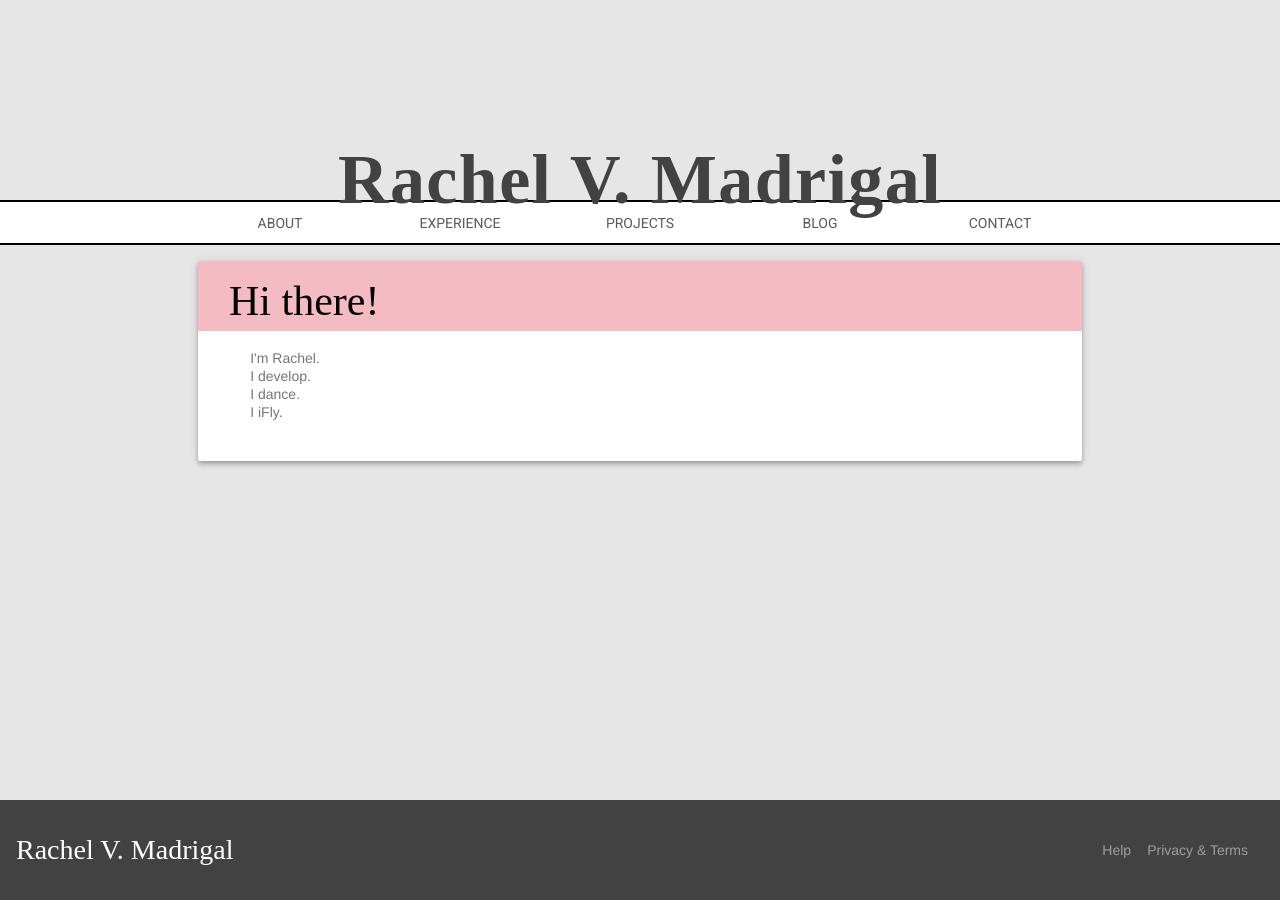
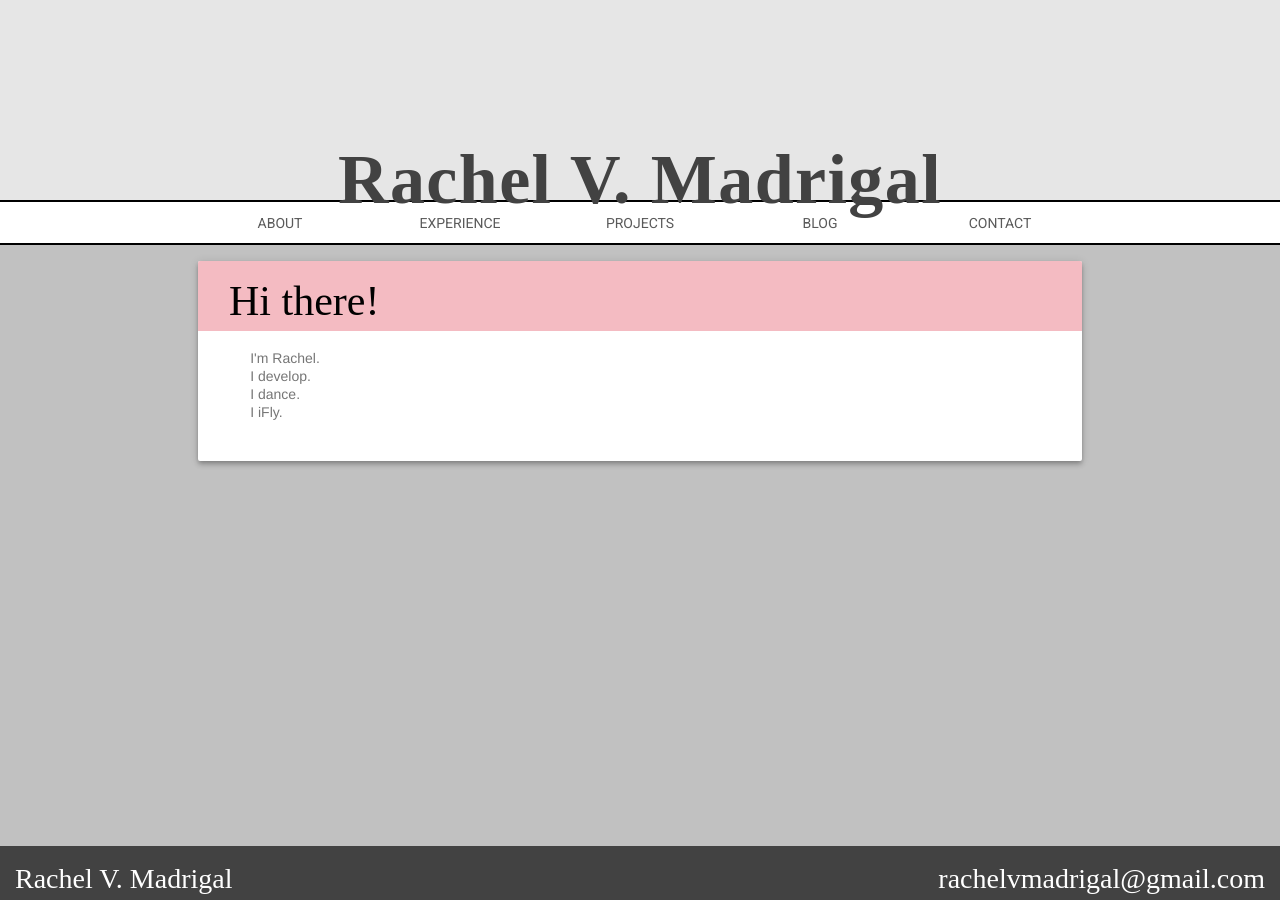
Before and after one commit to rachelmad/rachelmad.github.io, a Jekyll site: the page built from index.html, in a window 1280 px wide. Built offline with Jekyll 4.4.1, drawn with Linux system fonts in a browser that asks for light colours; nearby versions of some CDN libraries; some web fonts are replaced.

Commit message:
Styled footer

```diff
--- a/_layouts/default.html
+++ b/_layouts/default.html
@@ -55,10 +55,7 @@
             <div class="mdl-logo footer-logo">Rachel V. Madrigal</div>
         </div>
         <div class="mdl-mini-footer__right-section">
-            <ul class="mdl-mini-footer__link-list">
-                <li><a href="#">Help</a></li>
-                <li><a href="#">Privacy & Terms</a></li>
-            </ul>
+            <span>rachelvmadrigal@gmail.com</span>
         </div>
     </footer>
 </div>
--- a/styles.css
+++ b/styles.css
@@ -239,6 +239,22 @@ footer {
     font-size: 2rem;
 }
 
+.mdl-mini-footer {
+    padding: 15px 15px 3px 15px;
+    line-height: 0px;
+}
+
+.mdl-mini-footer__right-section {
+    color: white;
+    font-family: 'Stalemate', cursive;
+    font-size: 2rem;
+    line-height: 35px;
+}
+
 main {
-    background-color: rgb(230, 230, 230);
+    background-color: #C1C1C1;
 }
+
+a {
+    text-decoration: none;
+}
```
